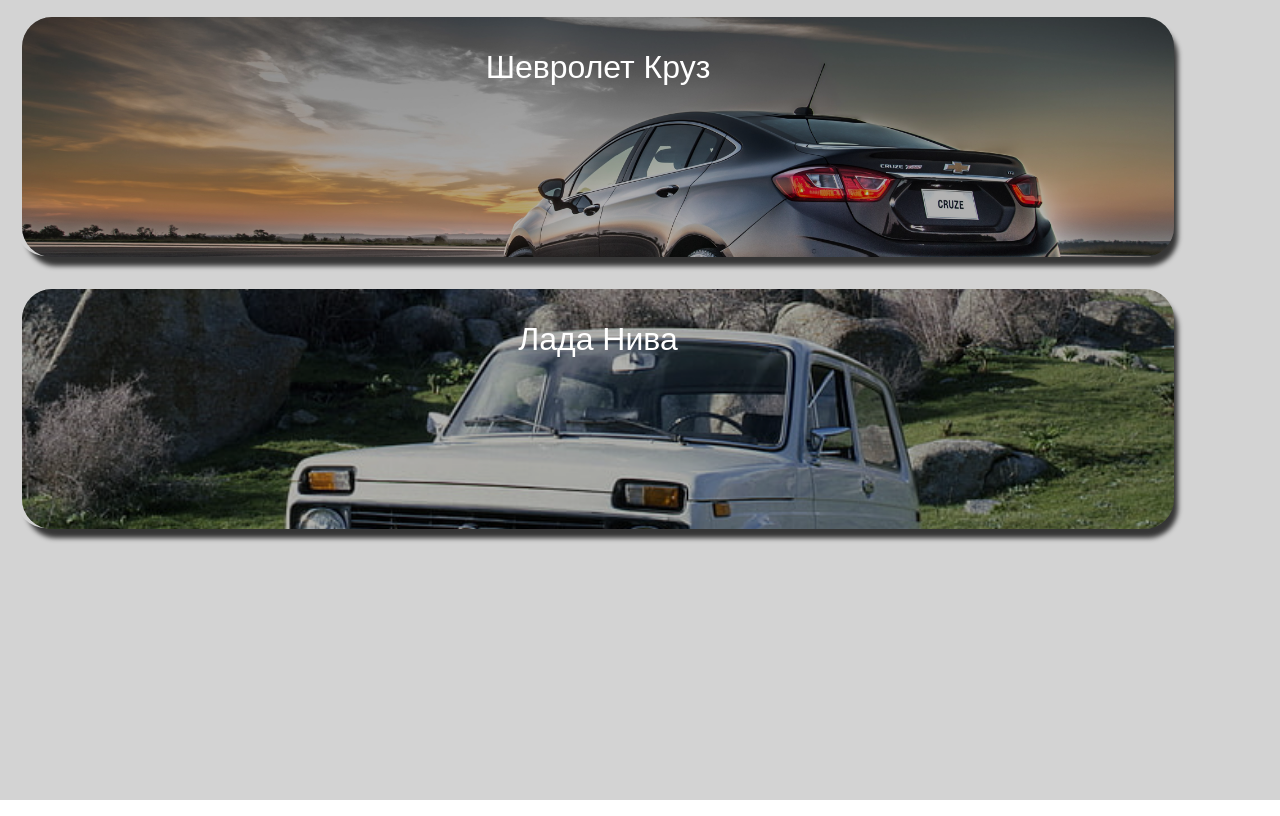
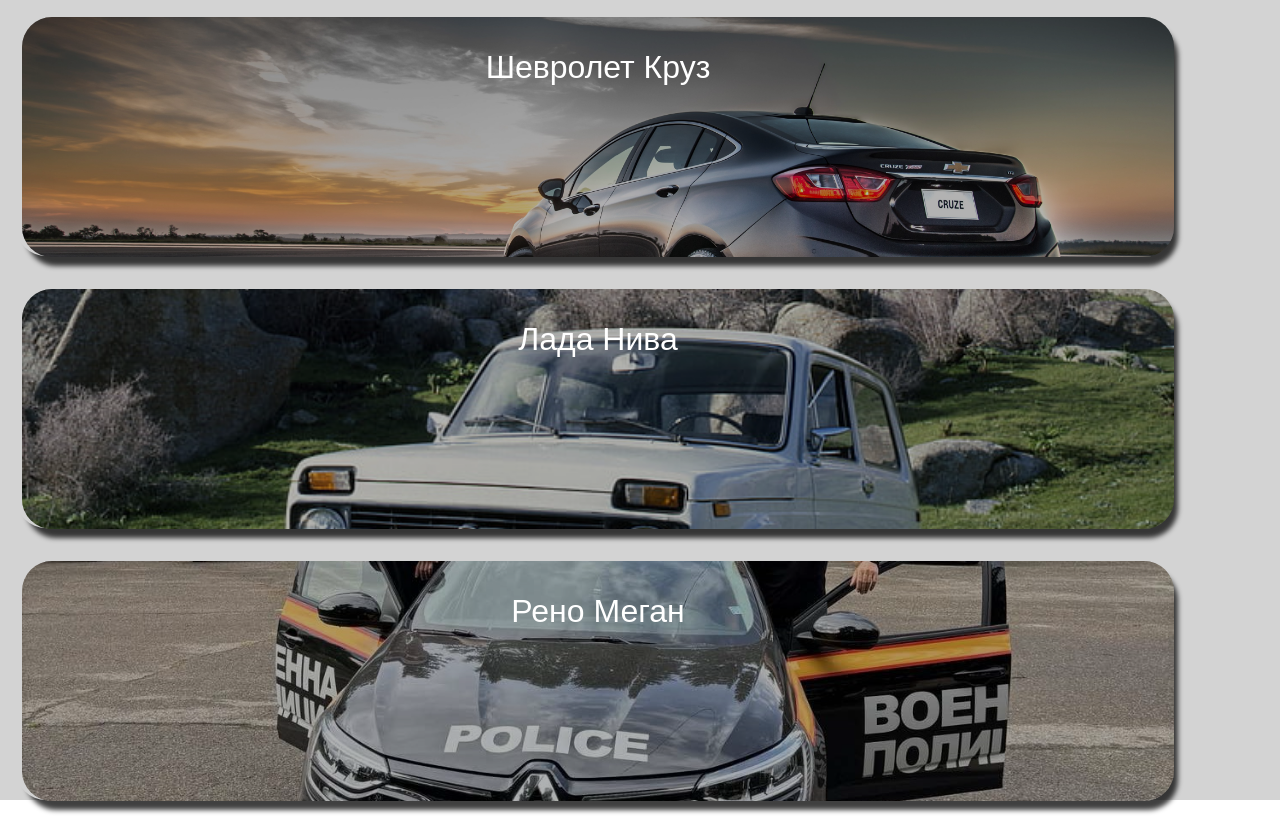
Before and after one commit to georgievmv/mileage-log-book-calculator, a React (Create React App) app: page / in a window 1280 px wide. Built offline with nearby package versions, Linux system fonts and the light colour scheme.

Commit message:
added new car

```diff
--- a/src/App.tsx
+++ b/src/App.tsx
@@ -18,6 +18,11 @@
     consumption: 10.5,
     img: 'mountains-lada-niva-ваз2121-lada-niva-wallpaper-preview.jpg',
   },
+  {
+    name: 'Рено Меган',
+    consumption: 6.5,
+    img: "IMG_1885.JPEG",
+  },
 ];
 
 function App() {
```
Also changed, not shown: public/IMG_1885.JPEG (added).
